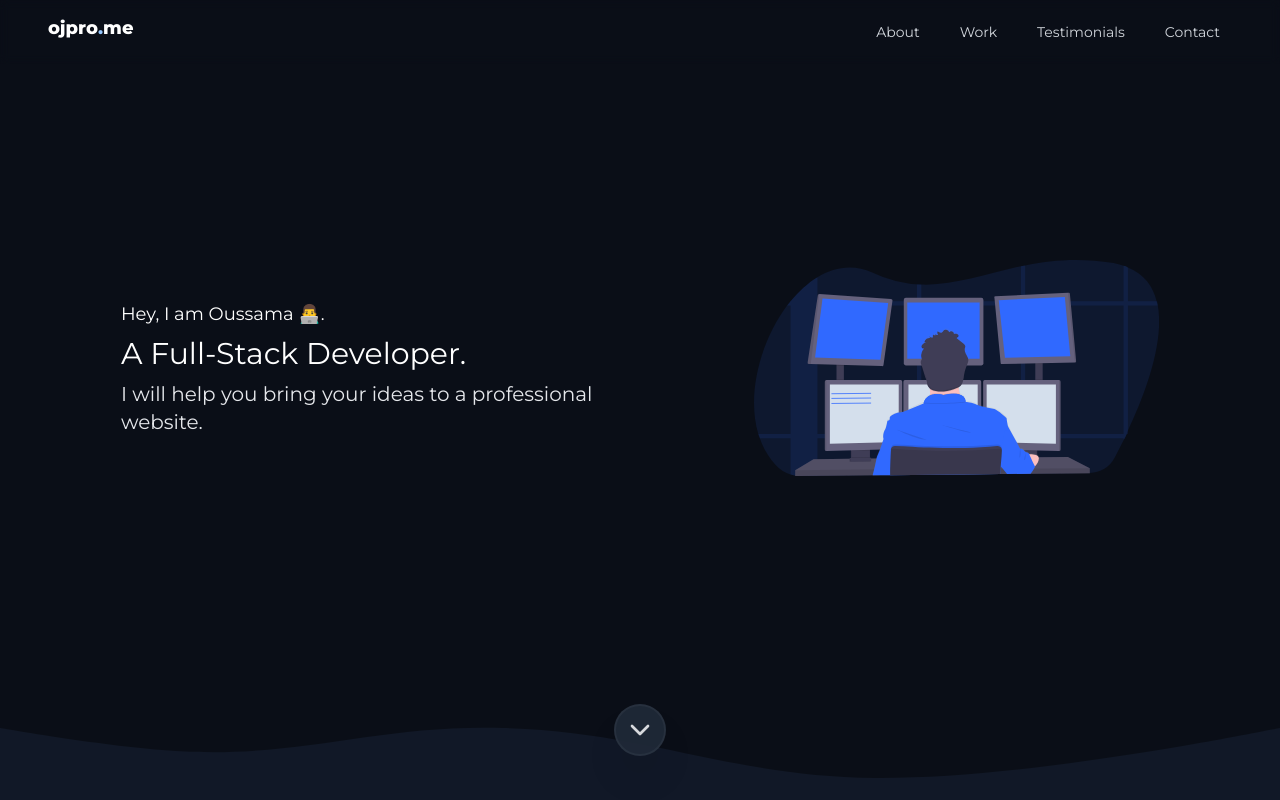
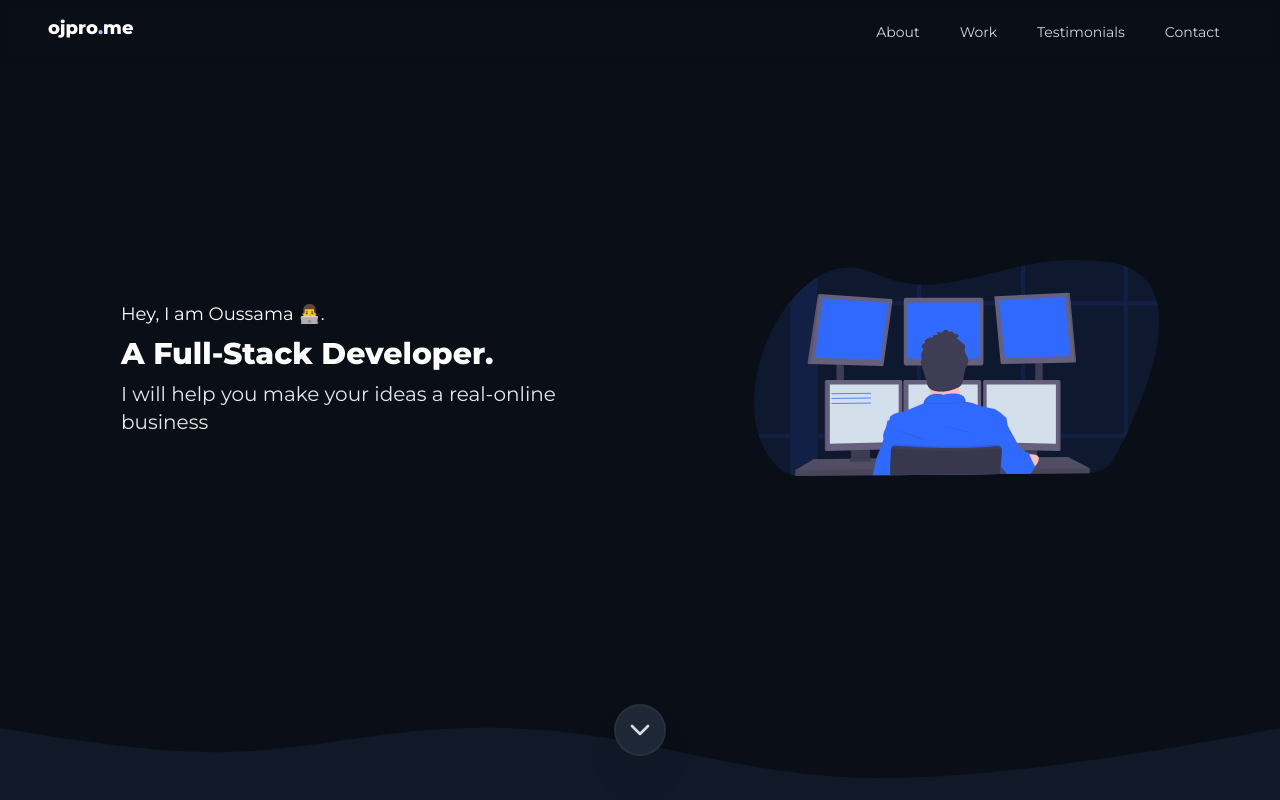
Before and after one commit to ojpro/portfolio-v2, a Next.js app: page / in a window 1280 px wide. Shown: the top 800 px of the page. Built offline with nearby package versions, Linux system fonts and the light colour scheme.

Commit message:
edits on typoghraphy of the clinks and heading

```diff
--- a/src/components/partials/Navbar.tsx
+++ b/src/components/partials/Navbar.tsx
@@ -57,7 +57,7 @@ export default function Example() {
                                                 href={item.href}
                                                 title={item.name}
                                                 aria-label={item.name}
-                                                className={`text-gray-300 ${item.current ? 'bg-gray-800 rotate-2' : ''} hover:bg-slate-800 hover:text-white rounded px-3 py-2 text-sm font-medium`}
+                                                className={`text-gray-300 ${item.current ? 'bg-gray-800 rotate-2' : ''} hover:bg-slate-800 hover:text-white rounded px-3 py-2 text-sm font-normal`}
                                                 aria-current={item.current ? 'page' : undefined}
                                             >
                                                 {item.name}
--- a/src/components/partials/sections/Hero.tsx
+++ b/src/components/partials/sections/Hero.tsx
@@ -12,9 +12,8 @@ export default function HeroSection() {
                 <div className="flex flex-row flex-wrap justify-evenly items-center gap-8 w-full p-8 pt-0">
                     <div className="max-w-lg flex flex-col gap-2">
                         <h1 className="text-lg">Hey, I am Oussama 👨‍💻.</h1>
-                        <h2 className="text-3xl font-medium">A Full-Stack Developer.</h2>
-                        <h3 className="text-xl text-gray-200">I will help you bring your ideas to a professional
-                            website.</h3>
+                        <h2 className="text-3xl font-extrabold">A Full-Stack Developer.</h2>
+                        <h3 className="text-xl text-gray-200 font-medium">I will help you make your ideas a real-online business</h3>
                     </div>
                     <Image src={IllustrationImage} alt="Website Development Services"
                         className="w-full md:w-1/3 h-auto" loading="eager" />
```
